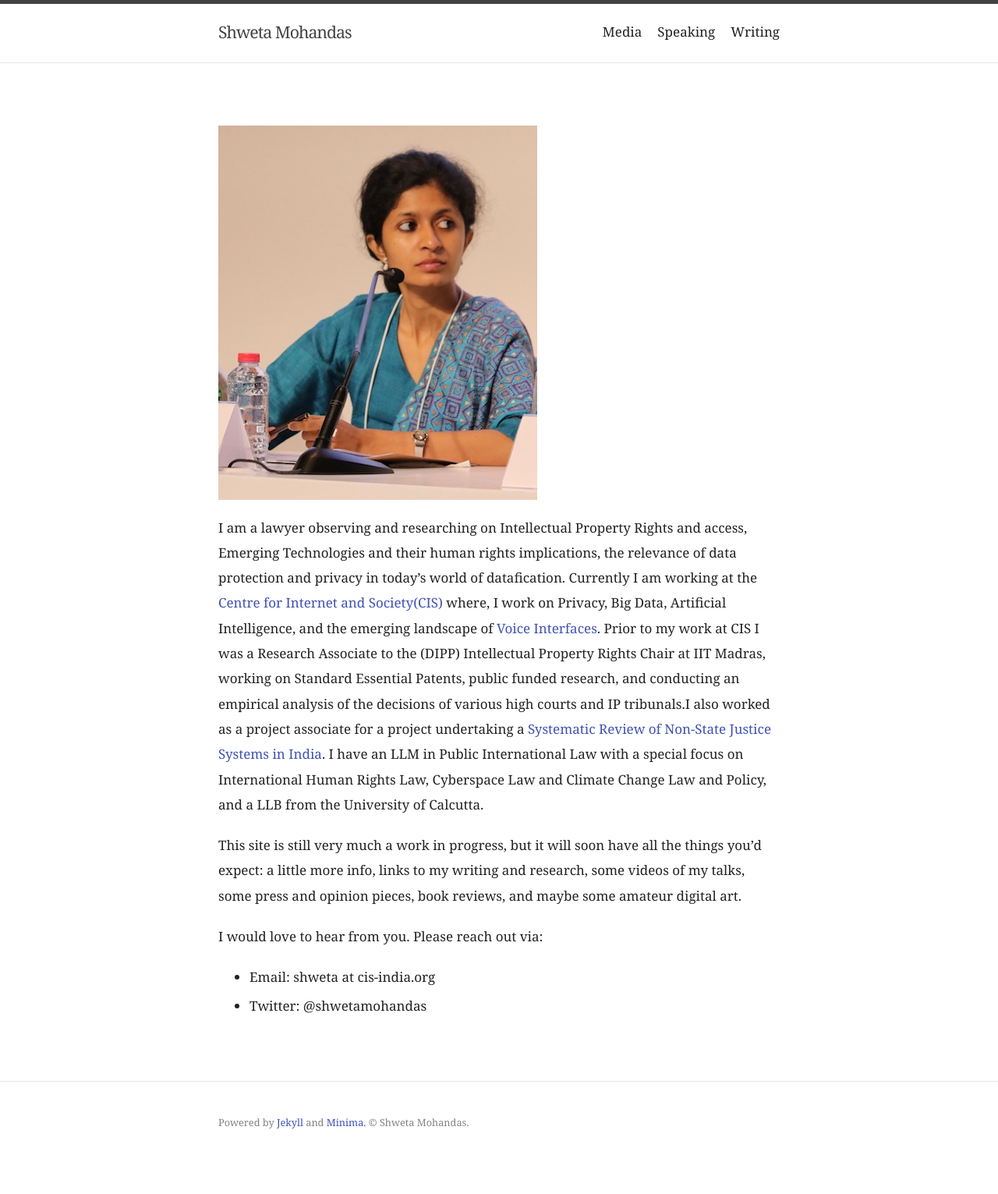
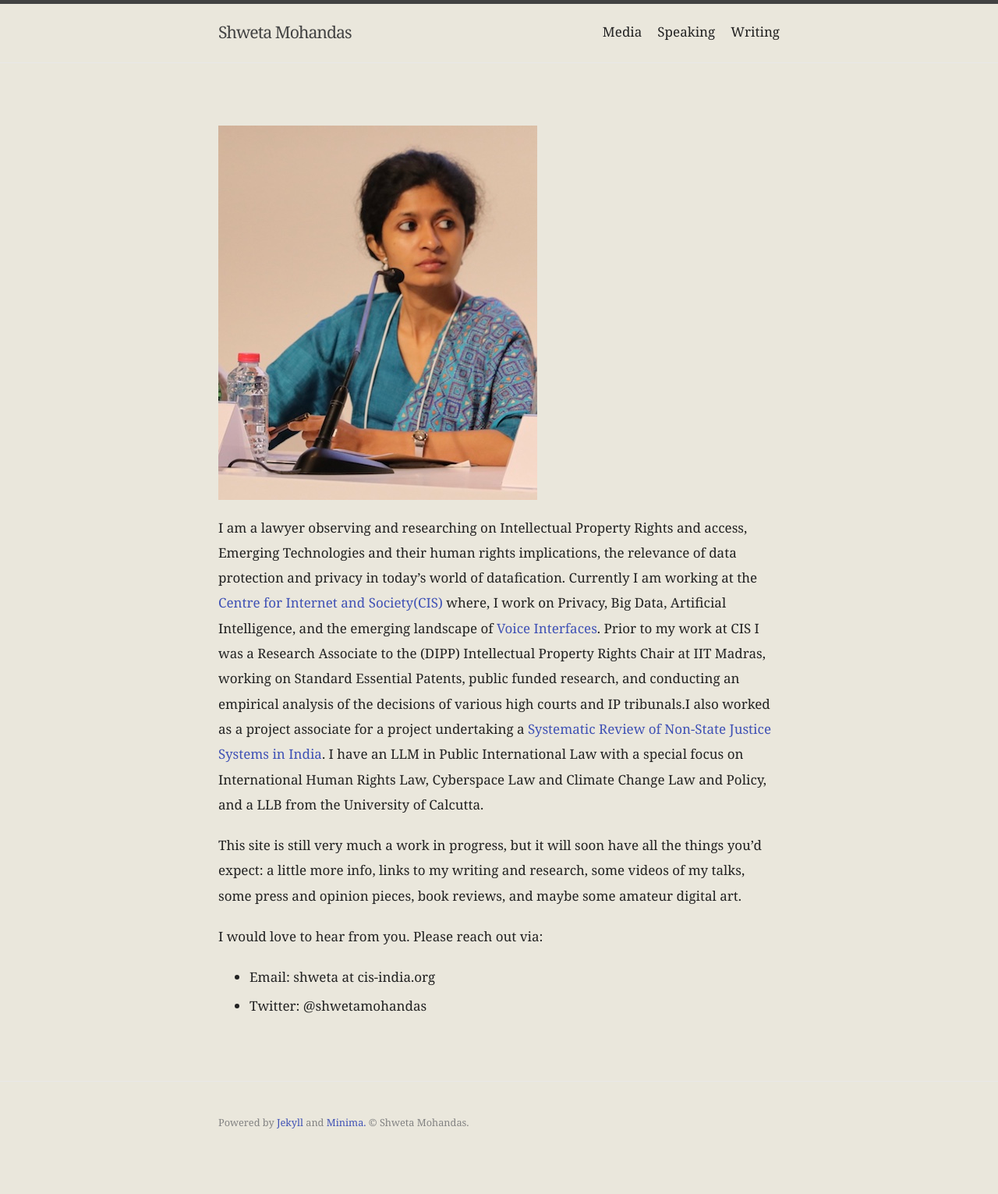
Before and after one commit to shwetamohandas/shwetamohandas.github.io, a Jekyll site: the page built from index.md, in a window 1280 px wide. Shown: the whole page at 78% size. Built offline with Jekyll 4.4.1, drawn with Linux system fonts in a browser that asks for light colours.

Commit message:
BACKGROUND EDIT

```diff
--- a/_sass/minima.scss
+++ b/_sass/minima.scss
@@ -12,7 +12,7 @@ $spacing-unit:     40px !default;
 
 $text-color:       #222 !default;
 $a-color:          #3F51B5 !default;
-$background-color: #ffffff !default;
+$background-color: #EAE7DC !default;
 $brand-color:      #2a7ae2 !default;
 
 $grey-color:       #828282 !default;
--- a/_sass/minima/_base.scss
+++ b/_sass/minima/_base.scss
@@ -114,7 +114,7 @@ a {
   &:hover {
     color: $a-color;
     text-decoration: underline;
-    background-color: lighten($a-color, 75%);
+    background-color: $background-color;
   }
 
   .social-media-list &:hover {
```
